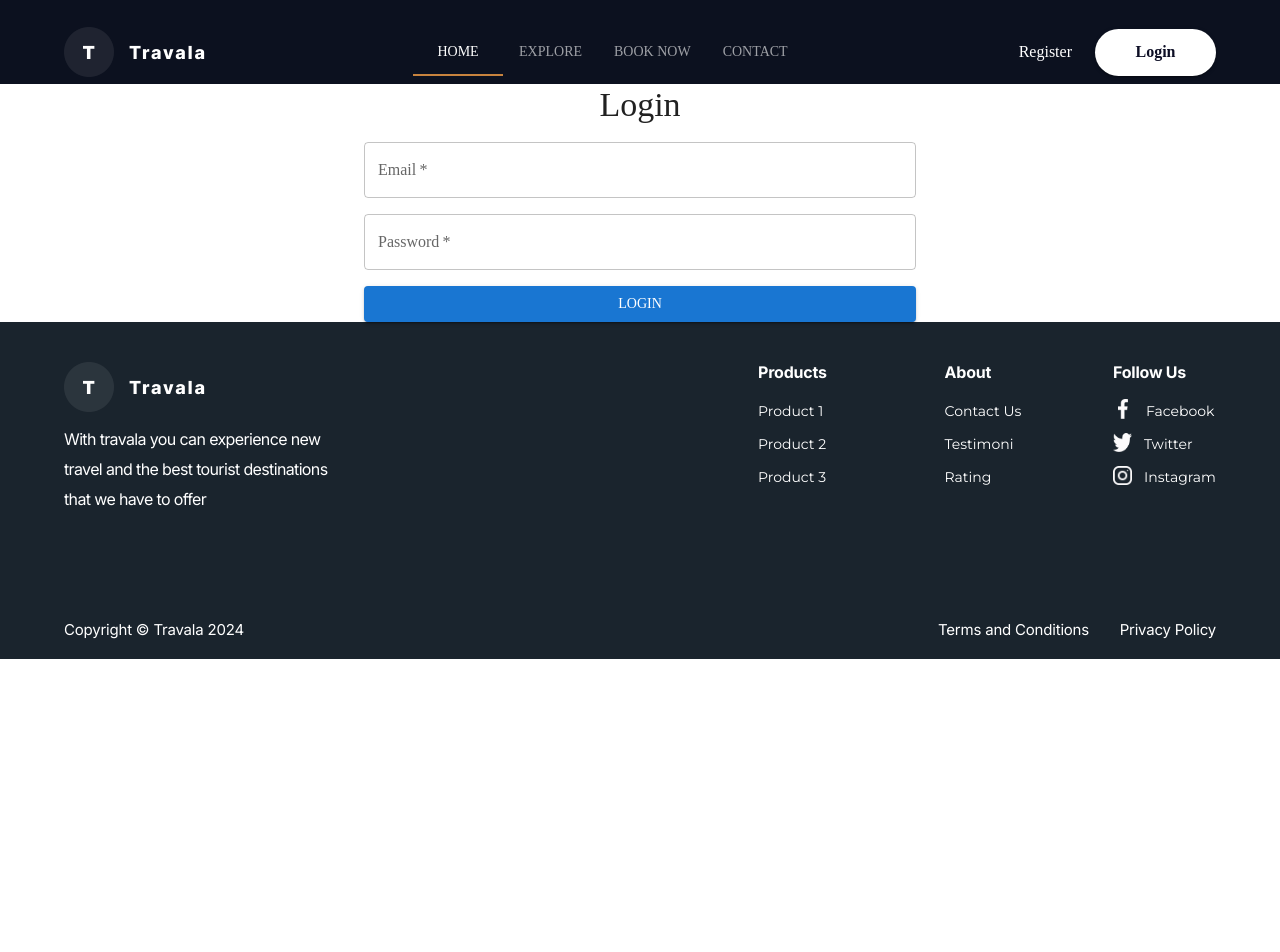
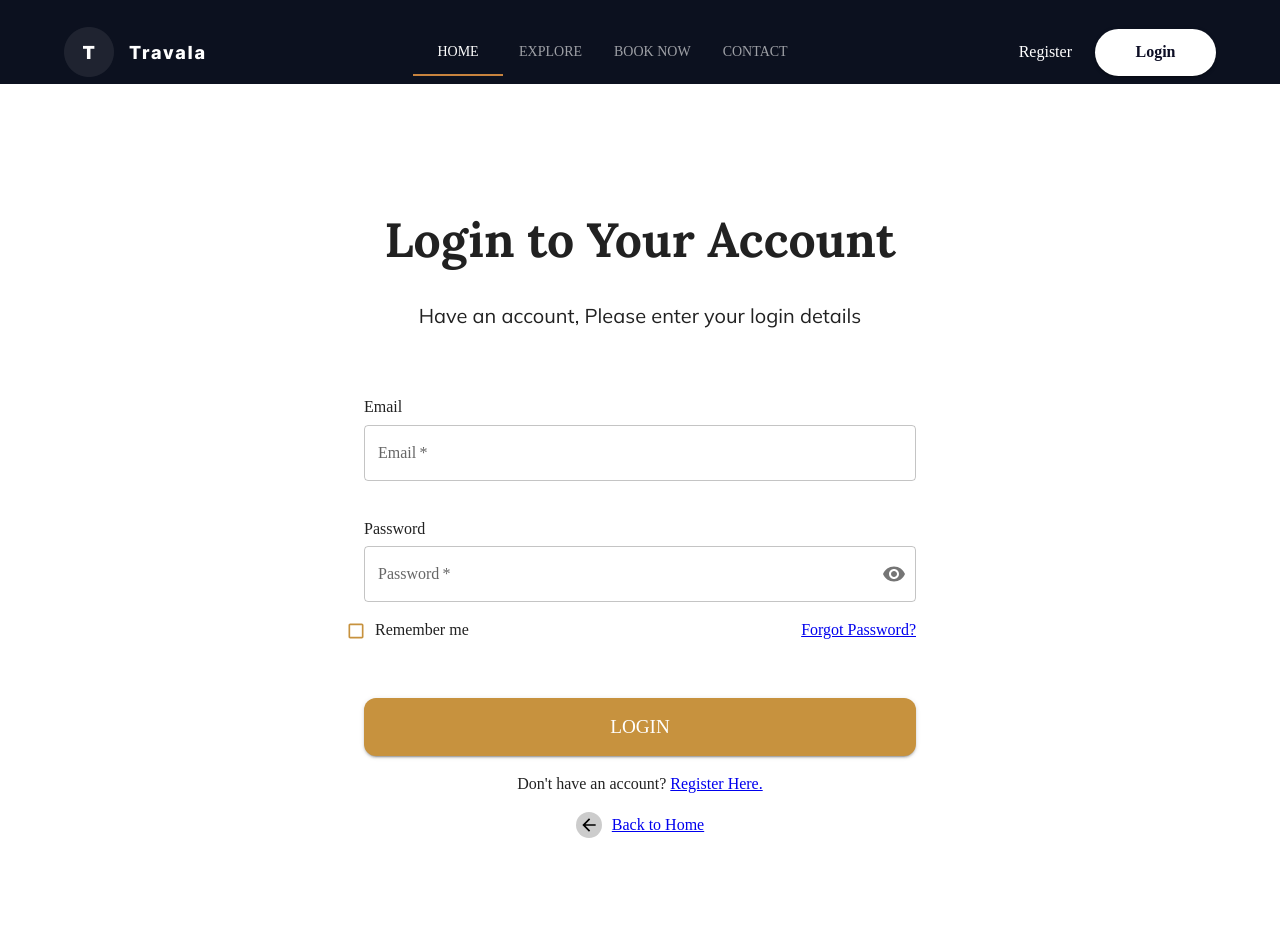
Before and after one commit to Software-Lifecycle-Consultants/slc-open-hms, a Next.js app: page /login in a window 1280 px wide. Shown: the top 952 px of the page. Before the commit the page ends 800 px from the top, so only its background shows below. Built offline with nearby package versions, Linux system fonts and the light colour scheme.

Commit message:
Updated login page UI design

```diff
--- a/app/login/page.tsx
+++ b/app/login/page.tsx
@@ -1,13 +1,38 @@
-"use client"
+"use client";
 import React, { useState } from "react";
-import { Button, TextField, Typography, Container, Grid } from "@mui/material";
-
+import {
+  Button,
+  TextField,
+  Typography,
+  Container,
+  Grid,
+  FormControlLabel,
+  Checkbox,
+  IconButton,
+  InputAdornment,
+} from "@mui/material";
+import { Visibility, VisibilityOff } from "@mui/icons-material";
+import Box from "@mui/material/Box";
+import {
+  bannerDetails,
+  button,
+  section1,
+  section2,
+  section3,
+  section4,
+  section5,
+  section6,
+  section7,
+} from "@/data/loginPage";
+import ArrowBack from "@mui/icons-material/ArrowBack";
+// Functional component for Login
 const Login = () => {
-  const [formData, setFormData] = useState({
+  const [formData, setFormData] = useState({ // State variables to hold form data and toggle password visibility
     email: "",
     password: "",
+    showPassword: false, // State to toggle password visibility
   });
-
+  // Function to handle input change in form fields
   const handleChange = (
     event: React.ChangeEvent<HTMLInputElement | HTMLTextAreaElement>,
     field: string
@@ -17,7 +42,14 @@ const Login = () => {
       [field]: event.target.value,
     });
   };
-
+   // Function to toggle password visibility
+  const handleTogglePasswordVisibility = () => {
+    setFormData({
+      ...formData,
+      showPassword: !formData.showPassword,
+    });
+  };
+  // Function to handle form submission
   const handleSubmit = (event: React.FormEvent) => {
     event.preventDefault();
     // Handle login logic here, e.g., send data to the server
@@ -25,15 +57,43 @@ const Login = () => {
   };
 
   return (
+    <Box
+      display="flex"
+      alignItems="center"
+      justifyContent="center"
+      minHeight="110vh" /* Set minimum height to occupy the full viewport */
+    >
       <Container maxWidth="sm">
+        <Box padding={0}>
           <form onSubmit={handleSubmit}>
             <Grid container spacing={2}>
-          <Grid item xs={12}>
-            <Typography variant="h4" align="center">
-              Login
+              <Grid item xs={12}> {/* Banner Section */}
+                <Typography
+                  variant="h4"
+                  align="center"
+                  fontSize="48px"
+                  style={{ fontFamily: "Lora" }}>
+                  <b>{bannerDetails.title}</b> {/* Render the title from bannerDetails */}
                 </Typography>
               </Grid>
               <Grid item xs={12}>
+                <Box marginTop={2}>
+                  <Typography
+                    align="center"
+                    fontSize="20px"
+                    style={{ fontFamily: "Mulish" }}>
+                    {bannerDetails.subtitle}{/* Render the subtitle from bannerDetails */}
+                  </Typography>
+                </Box>
+              </Grid>
+              <Grid item xs={8} marginTop={6}>{/* Email Section */}
+                <Typography>{section1.title}</Typography>{/* Render the title from section1 */}
+              </Grid>
+              <Grid
+                item
+                xs={12}
+                marginTop={-1.3}
+                style={{ textAlign: "center" }}>{/* Email TextField */}
                 <TextField
                   fullWidth
                   label="Email"
@@ -44,25 +104,115 @@ const Login = () => {
                   required
                 />
               </Grid>
-          <Grid item xs={12}>
+              <Grid item xs={12} marginTop={2.5}>{/* Password Section */}
+                <Typography>{section2.title}</Typography>{/* Render the title from section2 */}
+              </Grid>
+              <Grid item xs={12} marginTop={-1.3}>{/* Password TextField */}
                 <TextField
                   fullWidth
                   label="Password"
                   variant="outlined"
-              type="password"
+                  type={formData.showPassword ? "text" : "password"} // Toggle visibility based on state
                   value={formData.password}
                   onChange={(e) => handleChange(e, "password")}
                   required
+                  InputProps={{
+                    endAdornment: (
+                      <InputAdornment position="end">
+                        <IconButton
+                          onClick={handleTogglePasswordVisibility}
+                          edge="end">
+                          {formData.showPassword ? (
+                            <VisibilityOff />) : ( <Visibility />)}{" "}{/* Toggle visibility icon */}
+                        </IconButton>
+                      </InputAdornment>
+                    ),
+                  }}
                 />
               </Grid>
-          <Grid item xs={12}>
-            <Button type="submit" variant="contained" color="primary" fullWidth>
-              Login
+              <Grid container>  {/* Remember me and Forgot password Section */}
+                <Grid item xs={6} marginTop={1}>
+                  <FormControlLabel
+                    control={
+                      <Checkbox
+                        sx={{
+                          "& .MuiSvgIcon-root": { fontSize: 20 },
+                          color: "#C7923E",
+                          "&.Mui-checked": {
+                            color: "#C7923E",
+                          },
+                          marginTop: "2px",
+                        }}
+                      />
+                    }
+                    label={section3.title} /* Render the title from section3 */
+                  />
+                </Grid>
+                <Grid item xs={6} marginTop={2} textAlign="right">
+                  <Typography>
+                    {" "}
+                    <a href="/"> {section4.title} </a>{/* Render the title from section4 & link the Forgot Password page */}
+                  </Typography>
+                </Grid>
+                <Grid item xs={6}>
+                  {/* Placeholder for the bottom left corner */}
+                </Grid>
+                <Grid item xs={6} textAlign="right">
+                  {/* Placeholder for the bottom right corner */}
+                </Grid>
+              </Grid>
+              <Grid item xs={12} marginTop={4}>{/* Login Button Section */}
+                <Button
+                  type="submit"
+                  variant="contained"
+                  color="primary"
+                  style={{
+                    borderRadius: "12px",
+                    fontSize: "1.2rem",
+                    padding: "12px 24px",
+                  }}
+                  fullWidth
+                  sx={{
+                    backgroundColor: "#C7923E",
+                    "&:hover": {
+                      backgroundColor: "#c7833e",
+                    },
+                  }}>
+                  {button.title}{/* Render the title from button */}
                 </Button>
+              </Grid>
+              <Grid item xs={12}>{/* Register and Forgot password Section */}
+                <Typography align="center">
+                  {section5.title} <a href="/"> {section6.title} </a> {/* Render the title from section5 & section6 & link the Register page to section6 */}
+                </Typography>
+              </Grid>
+              <Grid
+                item
+                xs={12}
+                container
+                alignItems="center"
+                justifyContent="center">
+                <a href="/">
+                  <Box
+                    bgcolor="#CCCCCC" // Background color
+                    borderRadius="50%" // Rounded corners to make it circular
+                    padding="3px" // Adjust padding as needed
+                    display="flex" // Use flexbox
+                    alignItems="center" // Center vertically
+                    justifyContent="center" // Center horizontally
+                    marginRight="10px">
+                    <ArrowBack style={{ fontSize: "20px", color: "#000000" }} />{" "}{/* Icon color */}
+                  </Box>
+                </a>
+                <Typography style={{ textAlign: "center", marginTop: "0px" }}>
+                  <a href="/"> {section7.title} </a>{/* Render the title from section7 & link the home page */}
+                </Typography>
               </Grid>
             </Grid>
           </form>
+        </Box>
       </Container>
+    </Box>
   );
 };
 
--- /dev/null
+++ b/data/loginPage.ts
@@ -0,0 +1,37 @@
+/* Assign Details to the banner*/
+export const bannerDetails ={
+    title: "Login to Your Account",
+    subtitle: "Have an account, Please enter your login details",
+};
+/* Assign Details to the section 1*/
+export const section1 ={
+    title: "Email",
+};
+/* Assign Details to the section 2*/
+export const section2 ={
+    title: "Password",
+};
+/* Assign Details to the section 3*/
+export const section3 ={
+    title: "Remember me",
+};
+/* Assign Details to the section 4*/
+export const section4 ={
+    title: "Forgot Password?",
+};
+/* Assign Details to the button*/
+export const button ={
+    title: "Login",
+};
+/* Assign Details to the section 5*/
+export const section5 ={
+    title: "Don't have an account?",
+};
+/* Assign Details to the section 6*/
+export const section6 ={
+    title: "Register Here.",
+};
+/* Assign Details to the section 7*/
+export const section7 ={
+    title: "Back to Home",
+};
```
Lines whose indentation alone changed are shown as unchanged.
